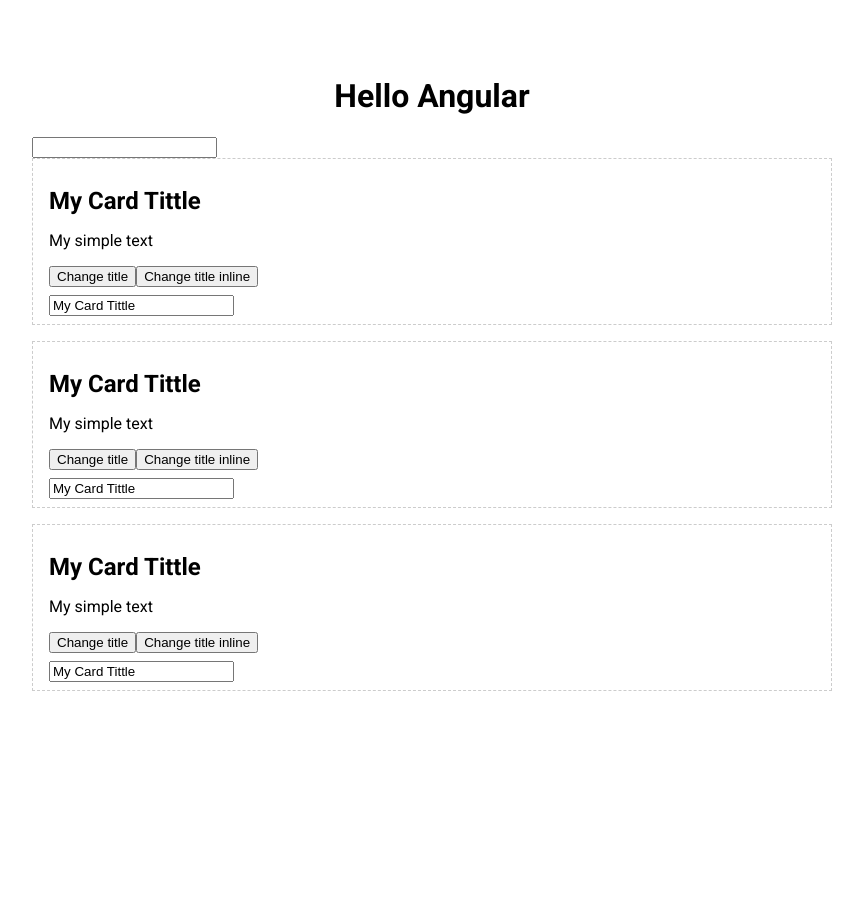
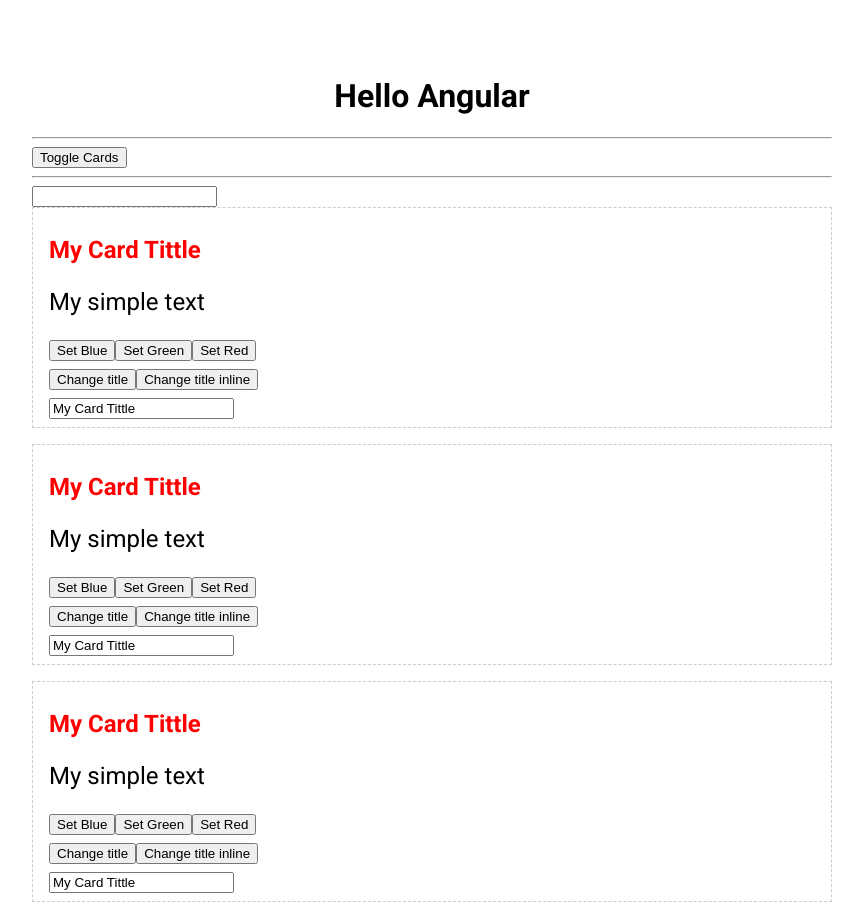
Before and after one commit to alexvekh/angular-learning, an Angular app: page / in a window 1280 px wide. Shown: the whole page, without its empty margins (208-1071 px from the left). Before the commit the page ends 800 px from the top, so only its background shows below. Built offline with nearby package versions, Linux system fonts and the light colour scheme.

Commit message:
title color and toggle cards

```diff
--- a/src/app/app.component.html
+++ b/src/app/app.component.html
@@ -1,9 +1,18 @@
 <div class="container">
   <h1>Hello Angular</h1>
 
-  <app-form></app-form>
+  <hr />
+  <button (click)="toggleCards()">Toggle Cards</button>
 
-  <app-card></app-card>
-  <app-card></app-card>
-  <app-card></app-card>
+  <hr />
+  <div *ngIf="toggle; else noCards">
+    <app-form></app-form>
+
+    <app-card></app-card>
+    <app-card></app-card>
+    <app-card></app-card>
 </div>
+<ng-template #noCards>
+  <p>Cards are hidden</p>
+</ng-template>
+</div>
--- a/src/app/app.component.ts
+++ b/src/app/app.component.ts
@@ -15,4 +15,10 @@
 })
 export class AppComponent {
   title = 'angular-lerning';
+
+  toggle = true
+
+  toggleCards()  {
+    this.toggle = !this.toggle
+  }
 }
--- a/src/app/card/card.component.html
+++ b/src/app/card/card.component.html
@@ -1,6 +1,26 @@
 <div class="card">
-  <h2>{{title}}</h2>
-  <p>{{text}}</p>
+  <h2 [ngStyle]="{
+    color: title.length < 5 ? 'blue' : 'red',
+    fontWeight: title.length < 7 ? 'normal' : 'bold'
+  }">{{title}}</h2>
+
+  <p class="text"
+    [class.blue]="textColor === 'blue'"
+    [class.green]="textColor === 'green'"
+    [class.red]="textColor === 'red'"
+  >{{text}}</p>
+
+<!-- <p class="text" [ngClass]="{
+  blue: textColor === 'blue',
+  green: textColor === 'green',
+  red: textColor === 'red'
+}">{{text}}</p> -->
+
+  <div class="buttons">
+    <button (click)="textColor = 'blue'">Set Blue</button>
+    <button (click)="textColor = 'green'">Set Green</button>
+    <button (click)="textColor = 'red'">Set Red</button>
+  </div>
 
   <div class="buttons">
     <button (click)="changeTitle()">Change title</button>
--- a/src/app/card/card.component.scss
+++ b/src/app/card/card.component.scss
@@ -11,3 +11,17 @@
 .buttons {
   margin-bottom: .5rem;
 }
+
+.text {
+  font-size: 1.5rem;
+
+  &.red {
+    color: red;
+  }
+  &.blue {
+    color: blue;
+  }
+  &.green {
+    color: green;
+  }
+}
--- a/src/app/card/card.component.ts
+++ b/src/app/card/card.component.ts
@@ -1,11 +1,13 @@
 import { Component, OnInit } from "@angular/core";
 import { FormsModule } from '@angular/forms';
+import { NgStyle } from "@angular/common";
+import { NgClass } from "@angular/common";
 
 
 @Component({
   selector: 'app-card',
   standalone: true,
-  imports: [FormsModule],
+  imports: [FormsModule, NgStyle, NgClass],
   templateUrl: './card.component.html',
   styleUrls: ['./card.component.scss'],
 })
@@ -13,6 +15,8 @@
 export class CardComponent implements OnInit {
   title = "My Card Tittle"
   text = "My simple text"
+
+  textColor: string = ''
 
   ngOnInit() {
   }
```
